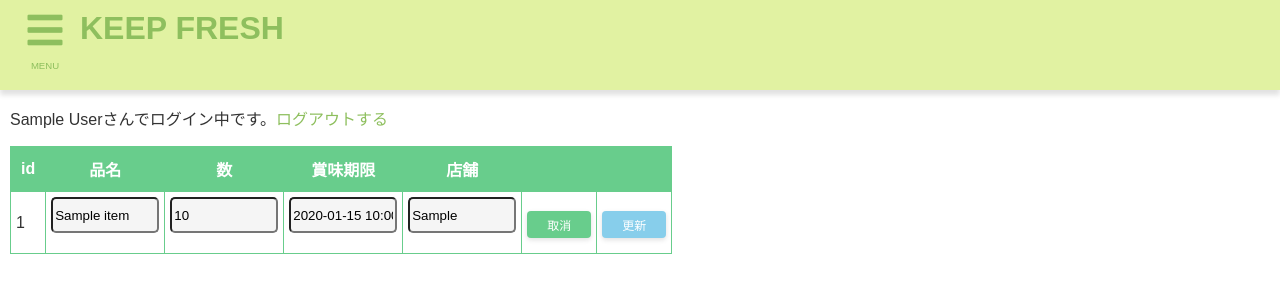
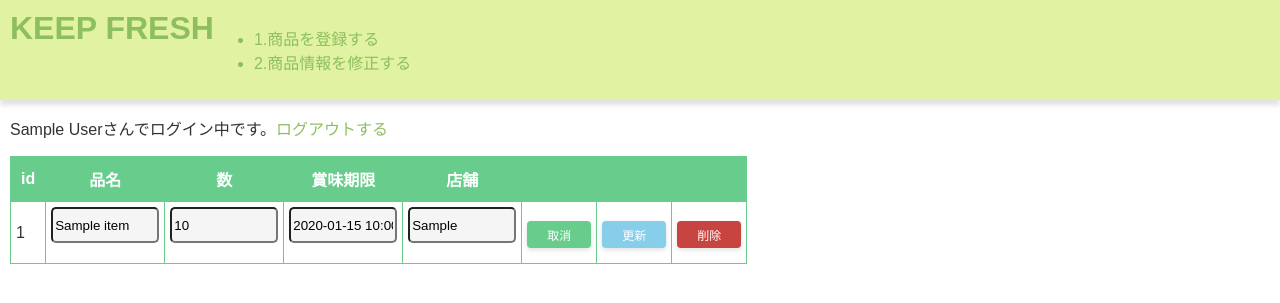
Before and after one commit to pixcelo/Freshness_Control, a PHP site: page /edit.php in a window 1280 px wide. Shown: the top 303 px of the page. Run offline with PHP 8.4, Linux system fonts and the light colour scheme; the visitor is signed in with stand-in values (Sample User, id 1); tables that the repository leaves empty or names only in its code hold one stand-in row (values such as "Sample post"); some libraries are stand-ins or nearby versions.

Commit message:
delete form削除 更新・削除画面の統合

```diff
--- a/edit.php
+++ b/edit.php
@@ -39,6 +39,7 @@ require('function.php');
               <th>店舗</th>
               <th></th>
               <th></th>
+              <th></th>
             </tr>
             <?php while ($item = $items->fetch()): ?>
 
@@ -46,7 +47,7 @@ require('function.php');
               // 賞味期限のタイムスタンプを取得
               $timestamp_limit = strtotime($item['date']);
               // 今日のタイムスタンプを取得
-              $timestamp_today = strtotime('now');
+              $timestamp_today = strtotime('today');
               // 経過日を取得して小数点切り捨て (1日 = 60秒 x 60分 x 24時間)
               $interval =  floor(($timestamp_limit - $timestamp_today) / (60 * 60 * 24));
               ?>
@@ -58,11 +59,18 @@ require('function.php');
                 <td><input type="text" name="quantity" value="<?php if( !empty($item['quantity']) ){ print $item['quantity']; } ?>"></td>
                 <td><input type="text" name="date" value="<?php if( !empty($item['date']) ){ print $item['date']; } ?>" ></td>
                 <td><input type="text" name="store" value="<?php if( !empty($item['store']) ){ print $item['store']; } ?>" ></td>
+
                 <td><a href="index.php"><button type="button" class="c-btn">取消</button></a></td>
                 <td><button type="submit" class="c-btn c-btn--update">更新</button></td>
                 <input type="hidden" name="id" value="<?php print($item['id']) ?>">
+                </form>
+
+                <form method="post" action="delete.php">
+                <td><button type="submit" class="c-btn c-btn--delete">削除</button></td>
+                <input type="hidden" name="id" value="<?php print($item['id']) ?>">
+                </form>
               </tr>
-              </form>
+
             <?php endwhile; ?>
           </table>
       </article>
--- a/header.php
+++ b/header.php
@@ -17,11 +17,12 @@
   <div class="l-wrapper">
 
     <header class="l-header">
-      <div class="c-btn--hamburger">
-        <i class="fas fa-bars js-header__icon"></i>
-        <p class="c-btn-hamburger__menu">MENU</p>
-      </div>
       <h1 ckass="l-header__title"><a href="index.php">KEEP FRESH</a></h1>
+
+      <ul class="l-header--menu">
+        <li class="js-product-input">1.商品を登録する</li>
+        <li><a href="edit.php">2.商品情報を修正する</a></li>
+      </ul>
     </header>
 
     <div class="l-sidebar">
@@ -38,7 +39,5 @@
           <input type="text" name="store"  placeholder="店舗" required><br>
           <button type="submit" class="c-btn c-btn--input">登録</button><br><br>
         </form>
-        <a href="edit.php"><button type="submit" class="c-btn c-btn--update">更新</button></a><br><br>
-        <a href="delete_form.php"><button type="submit" class="c-btn c-btn--delete">削除</button></a>
     </div>
   <div class="l-sidebar-bg"></div>
```
Also changed, not shown: input.php (+14 -4 lines), input_completed.php (added, +15 -0 lines).
